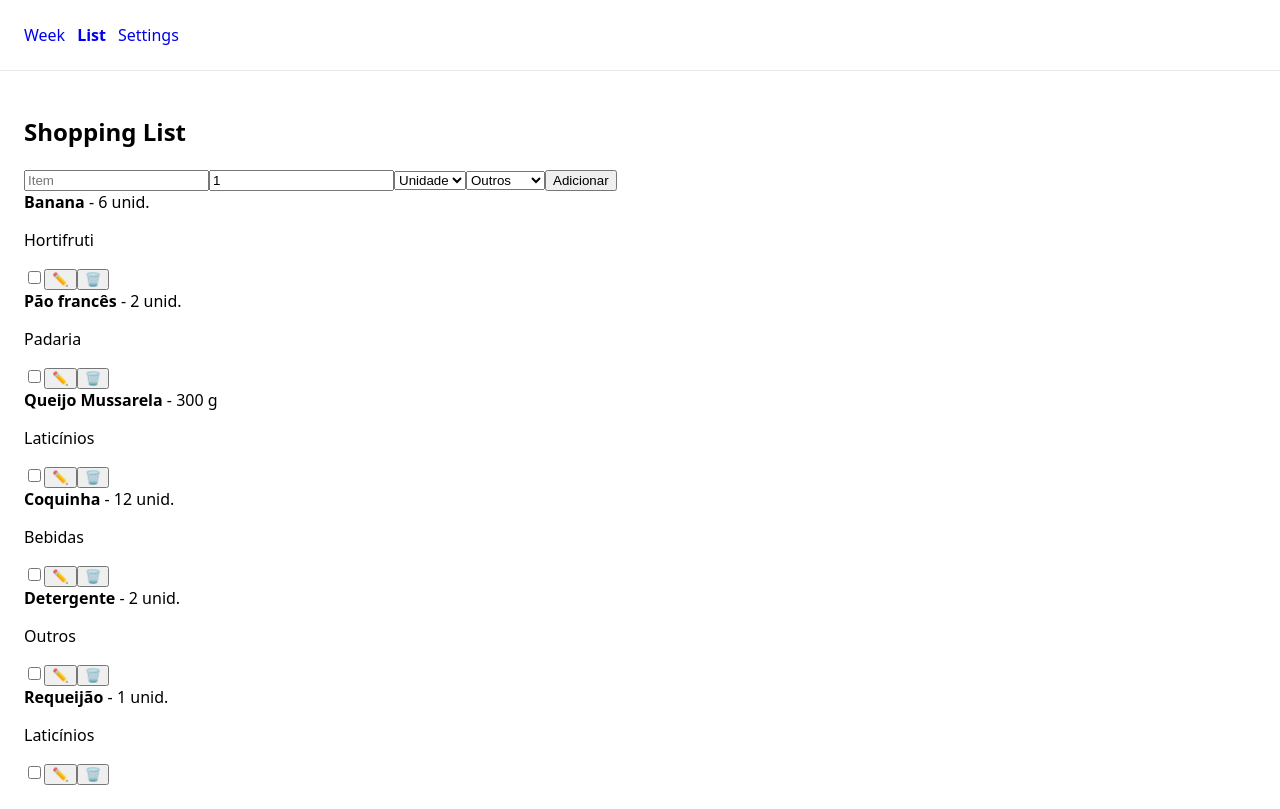
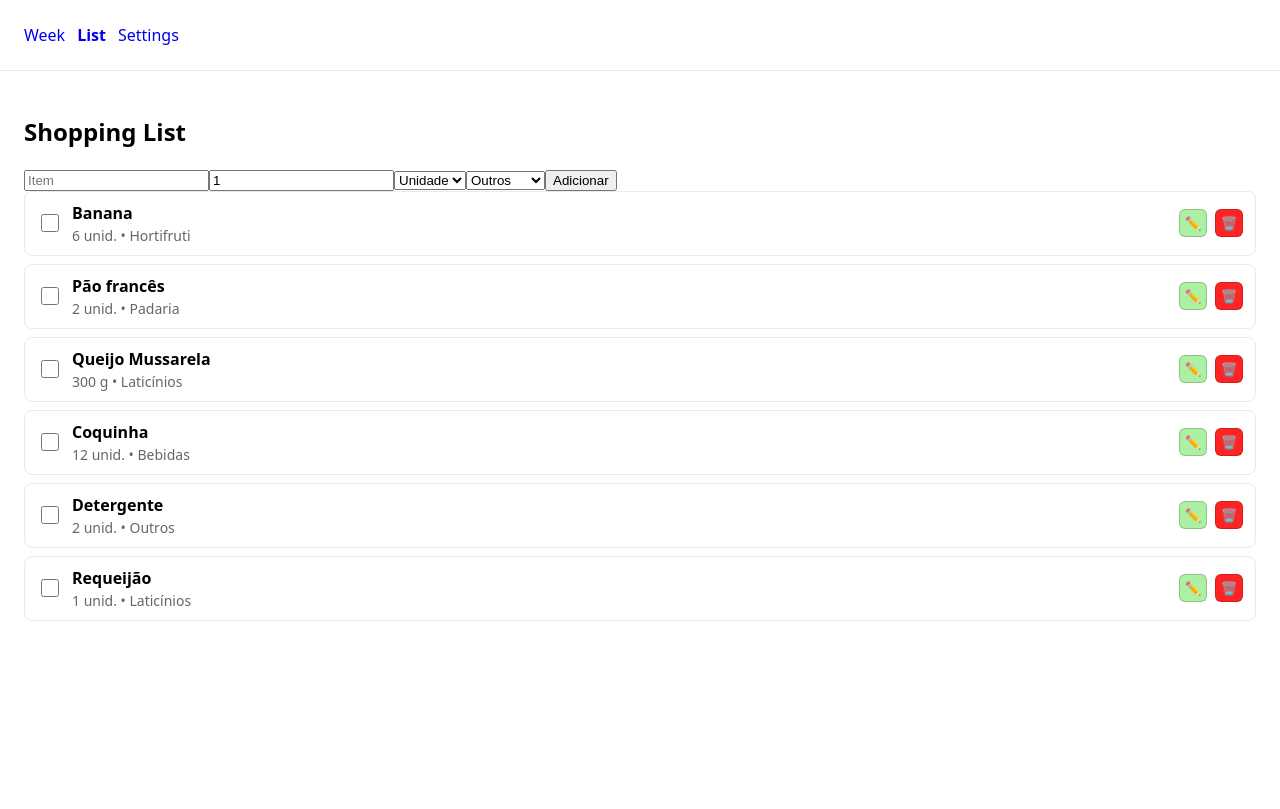
Before and after one commit to felipedev90/listify, a React (Vite) app: page /list in a window 1280 px wide. Built offline with nearby package versions, Linux system fonts and the light colour scheme.

Commit message:
style: ItemRow stylized

```diff
--- /dev/null
+++ b/src/components/ItemRow/ItemRow.module.css
@@ -0,0 +1,92 @@
+.row {
+  display: flex;
+  align-items: center;
+  justify-content: space-between;
+
+  padding: 10px 12px;
+  border: 1px solid #eaeaea;
+  border-radius: 8px;
+  background: #fff;
+
+  margin-bottom: 8px;
+}
+
+.rowChecked {
+  background: #fafafa;
+}
+
+.titleChecked {
+  text-decoration: line-through;
+  opacity: 0.6;
+}
+
+.left {
+  display: flex;
+  align-items: center;
+  gap: 10px;
+
+  cursor: pointer;
+  flex: 1;
+}
+
+.left input[type="checkbox"] {
+  width: 18px;
+  height: 18px;
+}
+
+.text {
+  display: flex;
+  flex-direction: column;
+  gap: 2px;
+}
+
+.title {
+  font-weight: 600;
+}
+
+.meta {
+  font-size: 14px;
+  color: #666;
+}
+
+.actions {
+  display: flex;
+  gap: 8px;
+}
+
+.iconBtn {
+  width: 28px;
+  height: 28px;
+
+  display: inline-flex;
+  align-items: center;
+  justify-content: center;
+
+  border: 1px solid #eaeaea;
+  border-radius: 6px;
+  background: #fff;
+
+  cursor: pointer;
+}
+
+.iconBtn:hover {
+  background: #f6f6f6;
+}
+
+.editBtn {
+  border-color: #0000002f;
+  background: #2adb1363;
+}
+
+.editBtn:hover {
+  background: #ffe6cc;
+}
+
+.deleteBtn {
+  border-color: #0000002f;
+  background: #ff0000dc;
+}
+
+.deleteBtn:hover {
+  background: #ffd9d9;
+}
--- a/src/components/ItemRow/ItemRow.tsx
+++ b/src/components/ItemRow/ItemRow.tsx
@@ -1,5 +1,6 @@
 import type { ShoppingItem } from "../../types/shopping";
 import { ItemForm, type NewItemData } from "../ItemForm/ItemForm";
+import styles from "./ItemRow.module.css";
 
 type ItemRowProps = {
   item: ShoppingItem;
@@ -39,13 +40,8 @@ export function ItemRow({
   }
 
   return (
-    <div>
-      <strong>{item.name}</strong>
-      {" - "}
-      <span>
-        {item.qty} {item.unit}
-      </span>
-      <p>{item.category}</p>
+    <div className={`${styles.row} ${item.checked ? styles.rowChecked : ""}`}>
+      <label className={styles.left}>
         <input
           type="checkbox"
           checked={item.checked}
@@ -53,12 +49,35 @@ export function ItemRow({
             onTogglePurchased(item.id);
           }}
         />
-      <button type="button" onClick={() => onStartEditing(item.id)}>
+
+        <div className={styles.text}>
+          <div
+            className={`${styles.title} ${item.checked ? styles.titleChecked : ""}`}
+          >
+            {item.name}
+          </div>
+          <div className={styles.meta}>
+            {item.qty} {item.unit} • {item.category}
+          </div>
+        </div>
+      </label>
+
+      <div className={styles.actions}>
+        <button
+          type="button"
+          onClick={() => onStartEditing(item.id)}
+          className={`${styles.iconBtn} ${styles.editBtn}`}
+        >
           ✏️
         </button>
-      <button type="button" onClick={() => onDelete(item.id)}>
+        <button
+          type="button"
+          onClick={() => onDelete(item.id)}
+          className={`${styles.iconBtn} ${styles.deleteBtn}`}
+        >
           🗑️
         </button>
       </div>
+    </div>
   );
 }
```
Lines whose indentation alone changed are shown as unchanged.
